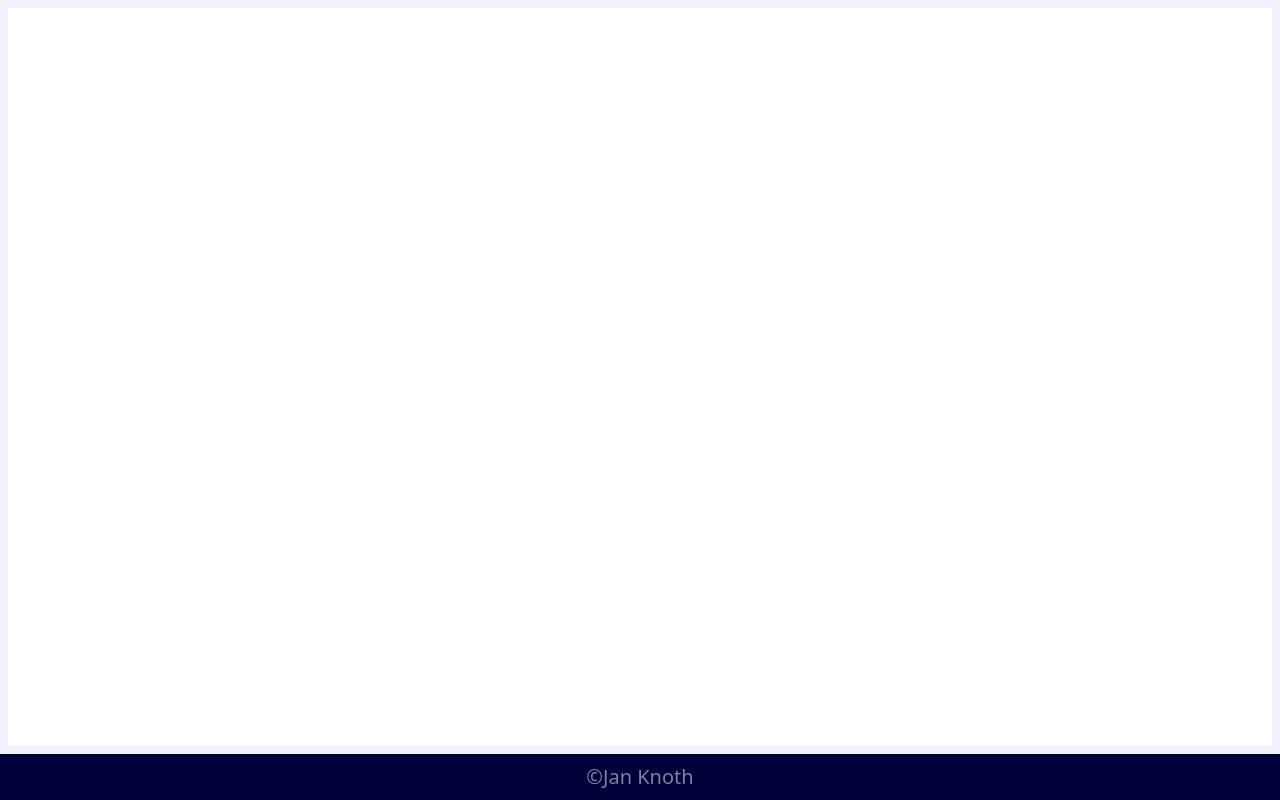
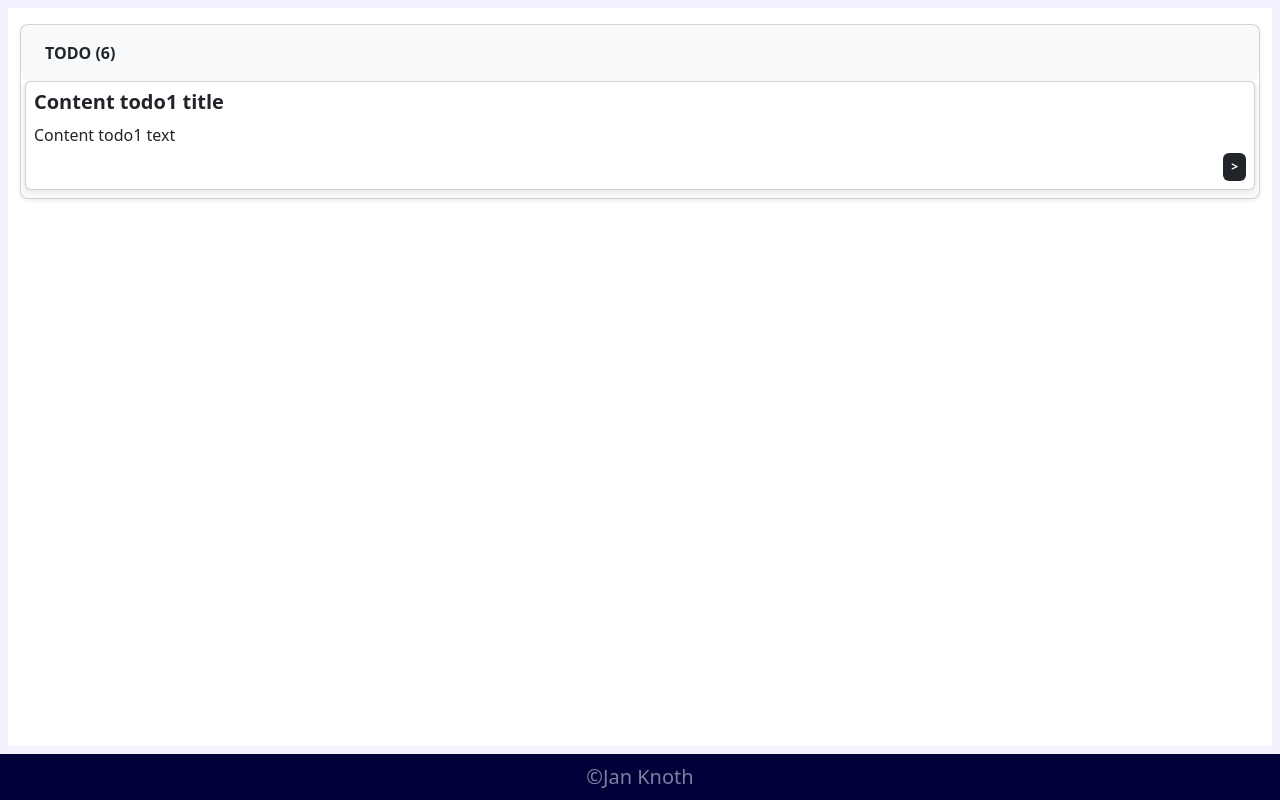
Before and after one commit to ZanyKnoth/kanban-nastenka-projekt, a Vue app in the folder frontend/: page / in a window 1280 px wide. Built offline with nearby package versions, Linux system fonts and the light colour scheme.

Commit message:
Added design and testing data to kanban board

```diff
--- a/frontend/src/components/KanbanBoard.vue
+++ b/frontend/src/components/KanbanBoard.vue
@@ -1,9 +1,18 @@
 <template>
-
+  <div class="kanban-board container-fluid py-3 d-flex gap-4">
+    <div class="kanban-board__col flex-fill">
+      <div class="kanban-board__card card shadow-sm h-100 rounded-3">
+        <div class="kanban-board__header p-3 d-flex align-items-center bg-light fw-bold rounded-3">
+          <div class="kanban-board__header-text mx-2">TODO <span>(6)</span></div>
+        </div>
+        <CanbanCard :title="'Content todo1 title'" :content="'Content todo1 text'"/>
+      </div>
+    </div>
+  </div>
 </template>
 
 <script setup lang="ts">
-
+  import CanbanCard from "@/components/KanbanCard.vue";
 </script>
 
 <style scoped>
```
